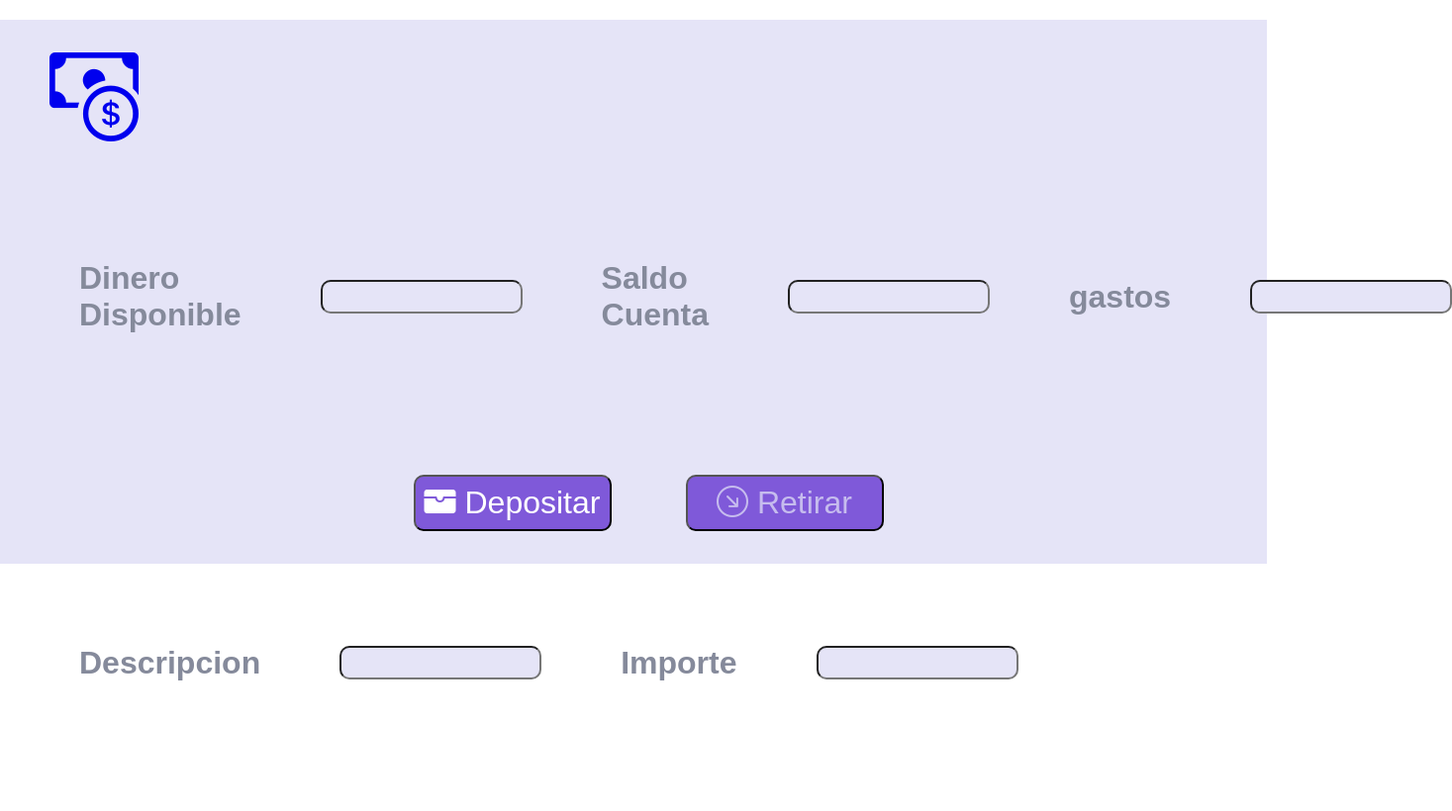
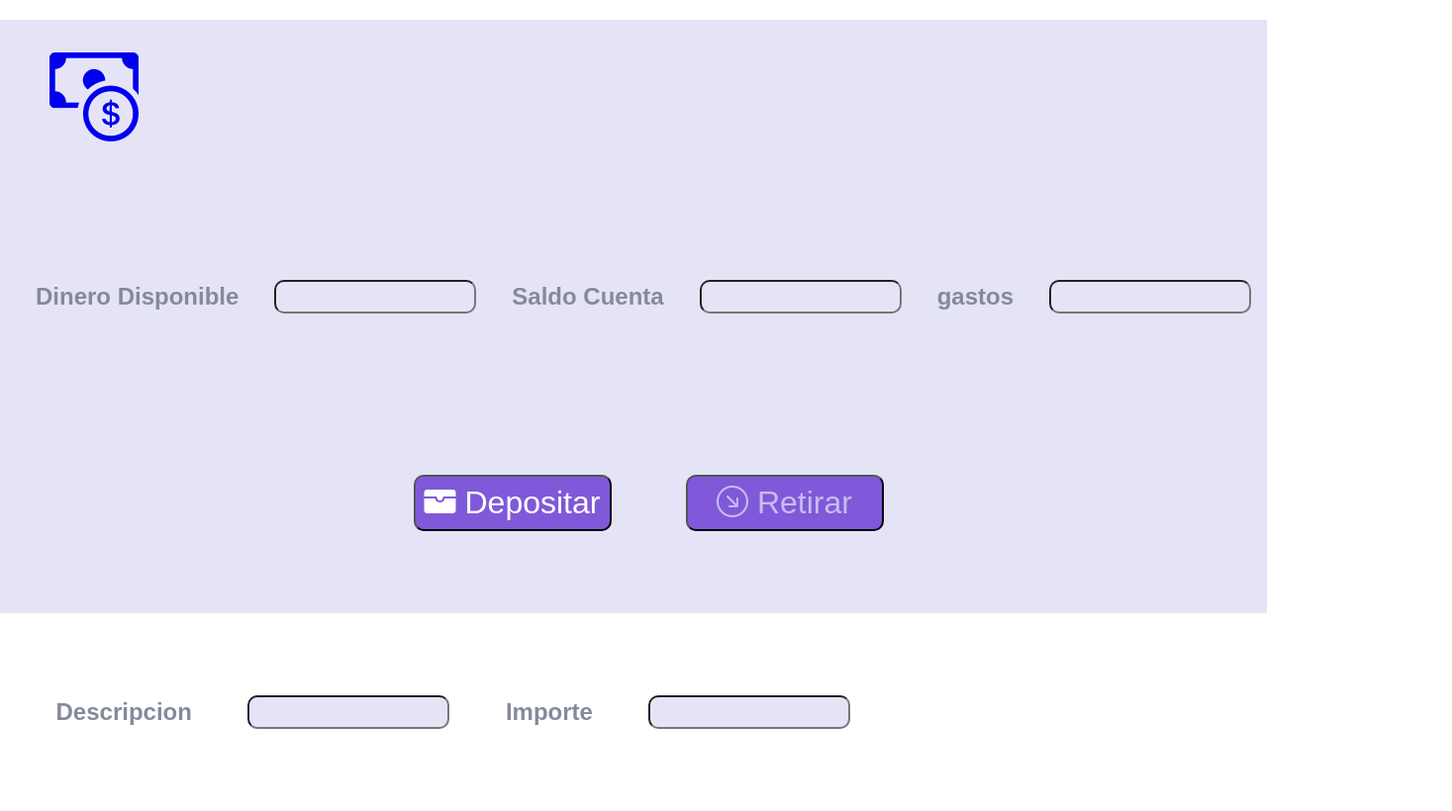
Before and after one commit to FedeSabi/Billetera_web, a plain HTML site: page index.html in a window 1280 px wide. Shown: the whole page at 99% size, 1467 px wide, since content can reach past the window. Drawn offline with nearby package versions, Linux system fonts and the light colour scheme.

Commit message:
modificacion input

```diff
--- a/estilo.css
+++ b/estilo.css
@@ -7,7 +7,8 @@
 }
 header{
     background-color: rgb(229, 228, 247);
-    height: 550px;
+    height: 600px;
+    width: 100%;
 
 }
 .contenedor_logo{ /* modificaciones alcancia*/
@@ -20,19 +21,17 @@ header{
 
 }
 h2{
-    font-size: 2rem;
+    font-size: 1.5rem;
     color: rgb(133, 138, 155);
-    margin: 30px;
-    padding: 50px;
+    margin: 10 0px;
+    padding: 20px;
 }
 .contenedor_calculadora{
-    width:98%;
+    width:100%;
     height: 200px;
     display: flex;
     justify-content:space-evenly;
     align-items:center;
-
-
 }
 
 .contenedor_bts{
```
